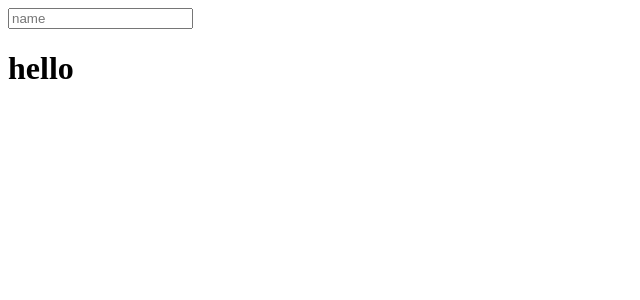
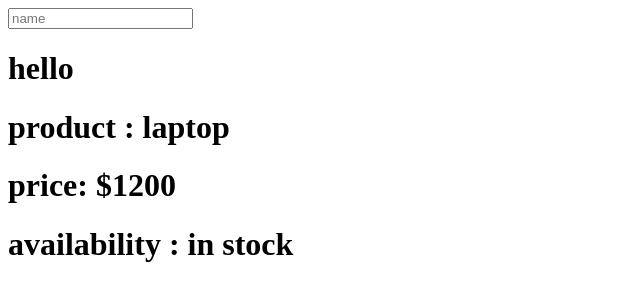
Before and after one commit to shivamsinghAIMLops32/react-practice-frontend, a React (Vite) app: page / in a window 1280 px wide. Shown: the top 300 px of the page, without its empty margins (0-640 px from the left). Built offline with nearby package versions, Linux system fonts and the light colour scheme.

Commit message:
dynamic content rendering

```diff
--- a/src/App.jsx
+++ b/src/App.jsx
@@ -1,5 +1,6 @@
 import React, { useState } from 'react';
 import Greeting from './components/Greeting';
+import ProductInfo from './components/ProductInfo';
 
 const App = () => {
   const [name, setName] = useState("");
@@ -21,6 +22,7 @@
         onChange={handleInputChange}
       />
       <Greeting name={name} date={date} />
+      <ProductInfo/>
     </div>
   );
 };
--- /dev/null
+++ b/src/components/ProductInfo.jsx
@@ -0,0 +1,18 @@
+import React from "react";
+
+const ProductInfo = () => {
+  const product = {
+    name: "laptop",
+    price: 1200,
+    availability: "in stock",
+  };
+  return (
+    <div>
+      <h1>product : {product.name}</h1>
+      <h1>price: ${product.price}</h1>
+      <h1>availability : {product.availability}</h1>
+    </div>
+  );
+};
+
+export default ProductInfo;
```
